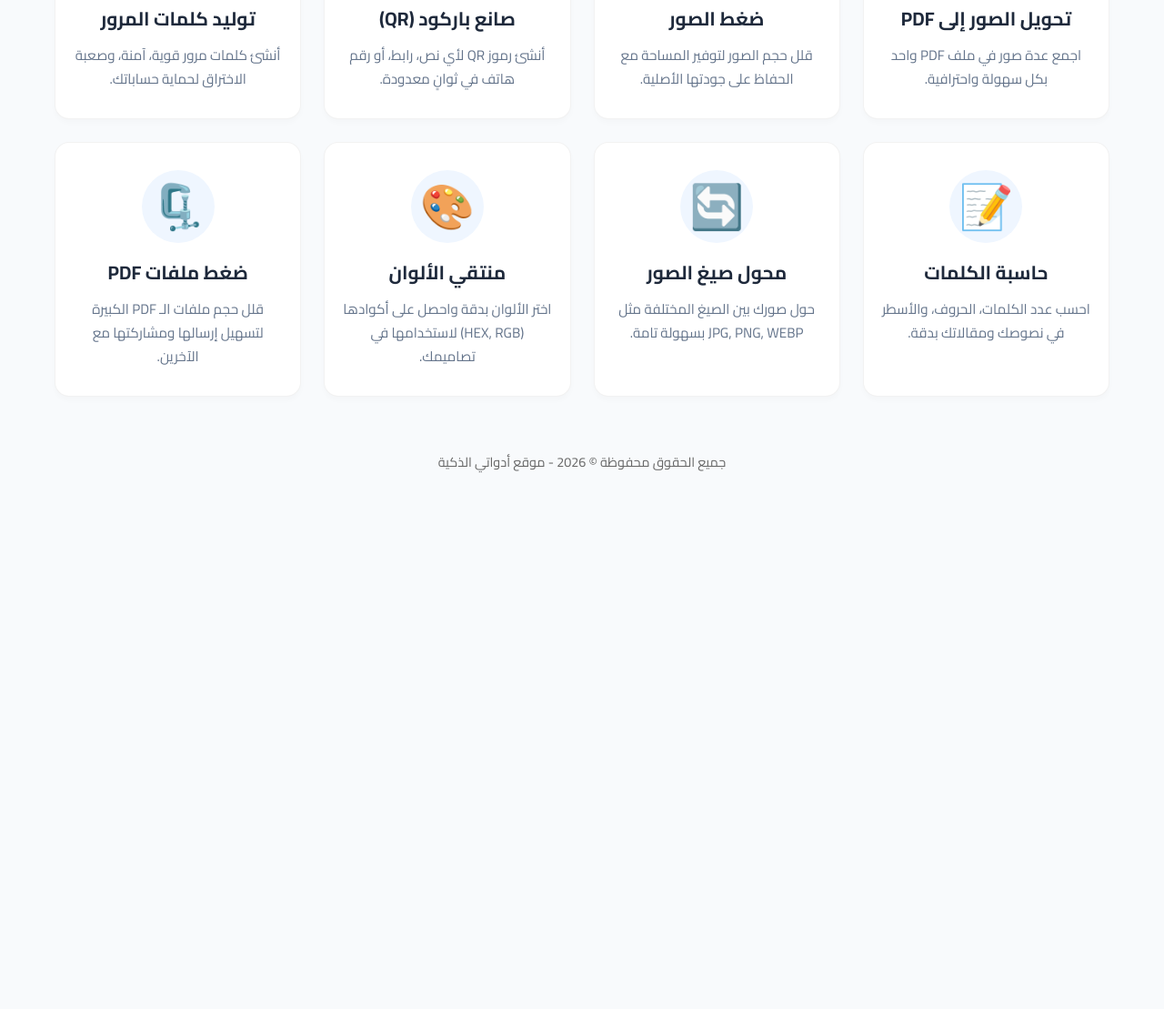
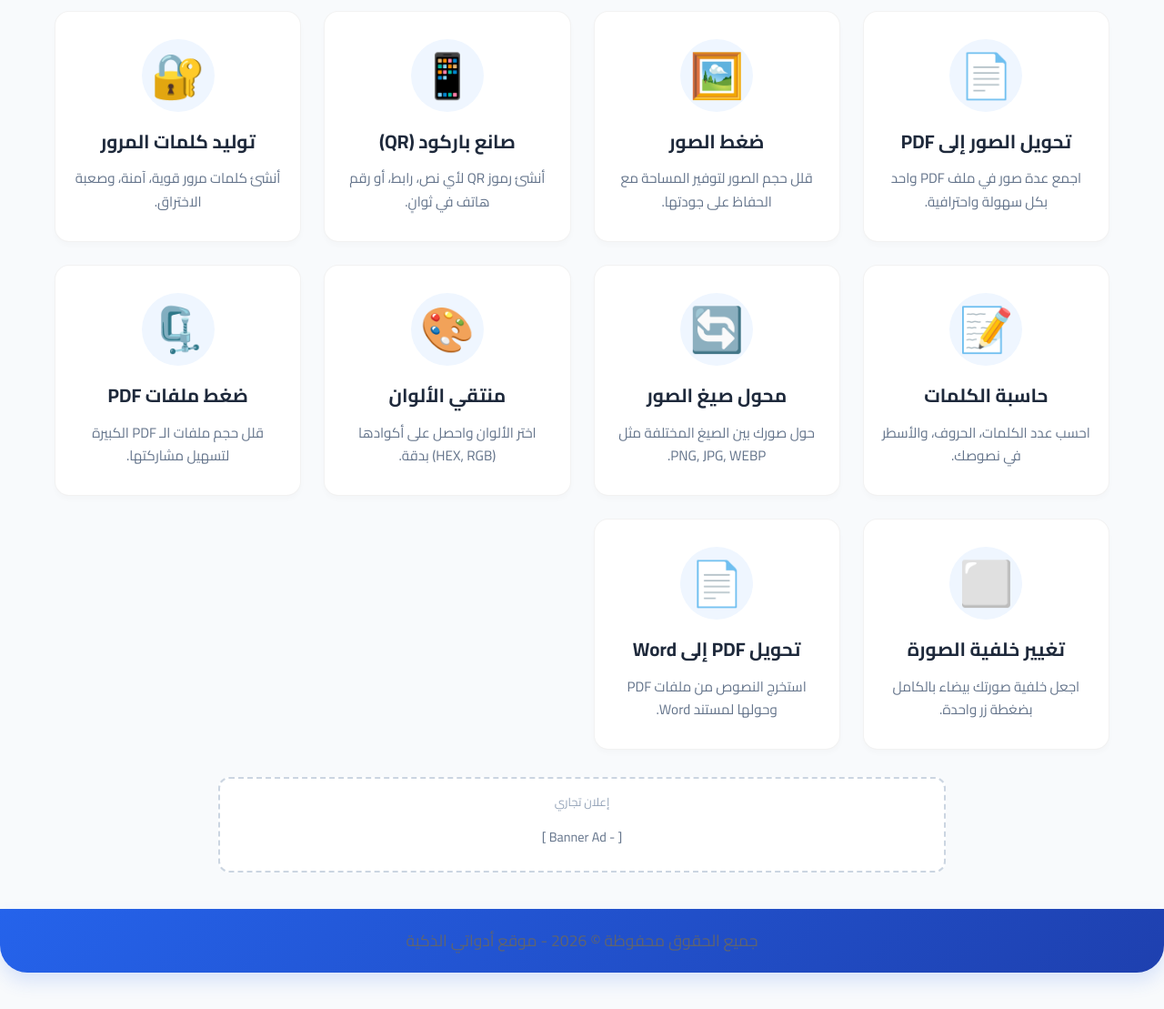
Before and after one commit to hidera18/My-website-, a plain HTML site: page index.html in a window 1280 px wide. Shown: the part 371-1480 px from the top of the page at 91% size. Before the commit the page ends 911 px from the top, so only its background shows below. Drawn offline with Linux system fonts and the light colour scheme.

Commit message:
Update index.html

```diff
--- a/index.html
+++ b/index.html
@@ -3,17 +3,32 @@
 <head>
     <meta charset="UTF-8">
     <meta name="viewport" content="width=device-width, initial-scale=1.0">
-    <meta name="description" content="مجموعة من الأدوات الذكية والمجانية لتسهيل مهامك اليومية، مثل تحويل الصور، ضغط الملفات، توليد كلمات المرور، وغيرها.">
-    <meta name="theme-color" content="#007bff">
+    <meta name="description" content="مجموعة من الأدوات الذكية والمجانية لتسهيل مهامك اليومية بسرعة واحترافية.">
+    <meta name="theme-color" content="#2563eb">
     <title>أدواتي الذكية - الصفحة الرئيسية</title>
 
-    <!-- خط عربي مميز من جوجل (Cairo) لجمالية الموقع -->
     <link rel="preconnect" href="https://fonts.googleapis.com">
     <link rel="preconnect" href="https://fonts.gstatic.com" crossorigin>
     <link href="https://fonts.googleapis.com/css2?family=Cairo:wght@400;600;700&display=swap" rel="stylesheet">
+    <link rel="stylesheet" href="style.css">
 
-    <!-- ربط ملف التصميم الخارجي -->
-    <link rel="stylesheet" href="style.css">
+    <style>
+        /* تنسيق إضافي لصناديق الإعلانات في الصفحة الرئيسية */
+        .ad-box {
+            background: #ffffff;
+            border: 2px dashed #cbd5e1;
+            padding: 15px;
+            text-align: center;
+            border-radius: 12px;
+            margin: 30px auto;
+            max-width: 800px;
+        }
+        .ad-box p {
+            font-size: 0.8rem;
+            color: #94a3b8;
+            margin-bottom: 5px;
+        }
+    </style>
 </head>
 <body>
 
@@ -25,70 +40,101 @@
     </header>
 
     <main class="container">
+
+        <!-- إعلان علوي مدمج
+) -->
+        <div class="ad-box">
+            <p>إعلان تجاري</p>
+            <!-- استبدل هذا السطر بكود إعلان Adsterra أو AdSense الخاص بك -->
+            <div style="color: #64748b; font-size: 0.9rem; padding: 10px;">[ <script src="https://pl30673584.effectivecpmnetwork.com/47/2f/1a/472f1ad8ac8d21964c90c283505a6add.js"></script>
+- Banner Ad ]</div>
+        </div>
+
         <section class="tools-grid">
-            <!-- أداة تحويل الصور إلى PDF -->
-            <a href="tools/image-to-pdf.html" class="tool-card" aria-label="تحويل الصور إلى ملف PDF">
+            <!-- 1. أداة تحويل الصور إلى PDF -->
+            <a href="tools/image-to-pdf.html" class="tool-card">
                 <div class="icon">📄</div>
                 <h3>تحويل الصور إلى PDF</h3>
                 <p>اجمع عدة صور في ملف PDF واحد بكل سهولة واحترافية.</p>
             </a>
 
-            <!-- أداة ضغط الصور -->
-            <a href="tools/compress-image.html" class="tool-card" aria-label="ضغط وتقليل حجم الصور">
+            <!-- 2. أداة ضغط الصور -->
+            <a href="tools/compress-image.html" class="tool-card">
                 <div class="icon">🖼️</div>
                 <h3>ضغط الصور</h3>
-                <p>قلل حجم الصور لتوفير المساحة مع الحفاظ على جودتها الأصلية.</p>
+                <p>قلل حجم الصور لتوفير المساحة مع الحفاظ على جودتها.</p>
             </a>
 
-            <!-- أداة صانع الـ QR -->
-            <a href="tools/qr-generator.html" class="tool-card" aria-label="توليد رموز QR">
+            <!-- 3. أداة صانع الـ QR -->
+            <a href="tools/qr-generator.html" class="tool-card">
                 <div class="icon">📱</div>
                 <h3>صانع باركود (QR)</h3>
-                <p>أنشئ رموز QR لأي نص، رابط، أو رقم هاتف في ثوانٍ معدودة.</p>
+                <p>أنشئ رموز QR لأي نص، رابط، أو رقم هاتف في ثوانٍ.</p>
             </a>
 
-            <!-- أداة مولد كلمات المرور -->
-            <a href="tools/password-generator.html" class="tool-card" aria-label="إنشاء كلمات مرور قوية">
+            <!-- 4. أداة مولد كلمات المرور -->
+            <a href="tools/password-generator.html" class="tool-card">
                 <div class="icon">🔐</div>
                 <h3>توليد كلمات المرور</h3>
-                <p>أنشئ كلمات مرور قوية، آمنة، وصعبة الاختراق لحماية حساباتك.</p>
+                <p>أنشئ كلمات مرور قوية، آمنة، وصعبة الاختراق.</p>
             </a>
 
-            <!-- أداة عد الكلمات -->
-            <a href="tools/word-counter.html" class="tool-card" aria-label="حساب عدد الكلمات والحروف">
+            <!-- 5. أداة حاسبة الكلمات -->
+            <a href="tools/word-counter.html" class="tool-card">
                 <div class="icon">📝</div>
                 <h3>حاسبة الكلمات</h3>
-                <p>احسب عدد الكلمات، الحروف، والأسطر في نصوصك ومقالاتك بدقة.</p>
+                <p>احسب عدد الكلمات، الحروف، والأسطر في نصوصك.</p>
             </a>
 
-            <!-- أداة تحويل صيغ الصور -->
-            <a href="tools/image-converter.html" class="tool-card" aria-label="تحويل صيغ الصور">
+            <!-- 6. أداة محول صيغ الصور -->
+            <a href="tools/image-converter.html" class="tool-card">
                 <div class="icon">🔄</div>
                 <h3>محول صيغ الصور</h3>
-                <p>حول صورك بين الصيغ المختلفة مثل JPG, PNG, WEBP بسهولة تامة.</p>
+                <p>حول صورك بين الصيغ المختلفة مثل PNG, JPG, WEBP.</p>
             </a>
 
-            <!-- أداة اختيار الألوان -->
-            <a href="tools/color-picker.html" class="tool-card" aria-label="اختيار الألوان واستخراج الأكواد">
+            <!-- 7. أداة منتقي الألوان -->
+            <a href="tools/color-picker.html" class="tool-card">
                 <div class="icon">🎨</div>
                 <h3>منتقي الألوان</h3>
-                <p>اختر الألوان بدقة واحصل على أكوادها (HEX, RGB) لاستخدامها في تصاميمك.</p>
+                <p>اختر الألوان واحصل على أكوادها (HEX, RGB) بدقة.</p>
             </a>
 
-            <!-- أداة ضغط ملفات PDF -->
-            <a href="tools/pdf-compress.html" class="tool-card" aria-label="ضغط وتقليل حجم ملفات PDF">
+            <!-- 8. أداة ضغط ملفات PDF -->
+            <a href="tools/pdf-compress.html" class="tool-card">
                 <div class="icon">🗜️</div>
                 <h3>ضغط ملفات PDF</h3>
-                <p>قلل حجم ملفات الـ PDF الكبيرة لتسهيل إرسالها ومشاركتها مع الآخرين.</p>
+                <p>قلل حجم ملفات الـ PDF الكبيرة لتسهيل مشاركتها.</p>
+            </a>
+
+            <!-- 9. أداة خلفية الصورة البيضاء -->
+            <a href="tools/white-background.html" class="tool-card">
+                <div class="icon">⬜</div>
+                <h3>تغيير خلفية الصورة</h3>
+                <p>اجعل خلفية صورتك بيضاء بالكامل بضغطة زر واحدة.</p>
+            </a>
+
+            <!-- 10. أداة تحويل PDF إلى Word -->
+            <a href="tools/pdf-to-word.html" class="tool-card">
+                <div class="icon">📄</div>
+                <h3>تحويل PDF إلى Word</h3>
+                <p>استخرج النصوص من ملفات PDF وحولها لمستند Word.</p>
             </a>
         </section>
+
+        <!-- إعلان سفلي مدمج -->
+        <div class="ad-box">
+            <p>إعلان تجاري</p>
+            <div style="color: #64748b; font-size: 0.9rem; padding: 10px;">[<script src="https://pl30673585.effectivecpmnetwork.com/4a/f1/f4/4af1f446d0aa9ef887e9f88f0218c017.js"></script>
+ - Banner Ad ]</div>
+        </div>
+
     </main>
 
-    <footer class="main-footer" style="text-align: center; padding: 20px; color: #666; margin-top: 40px; font-size: 0.9rem;">
+    <footer class="main-header" style="text-align: center; padding: 20px; color: #666; margin-top: 40px; font-size: 0.9rem;">
         <p>جميع الحقوق محفوظة &copy; 2026 - موقع أدواتي الذكية</p>
     </footer>
 
-    <!-- ربط ملف الجافاسكريبت الرئيسي (استخدام defer لزيادة سرعة الموقع) -->
     <script src="script.js" defer></script>
 </body>
 </html>
```
